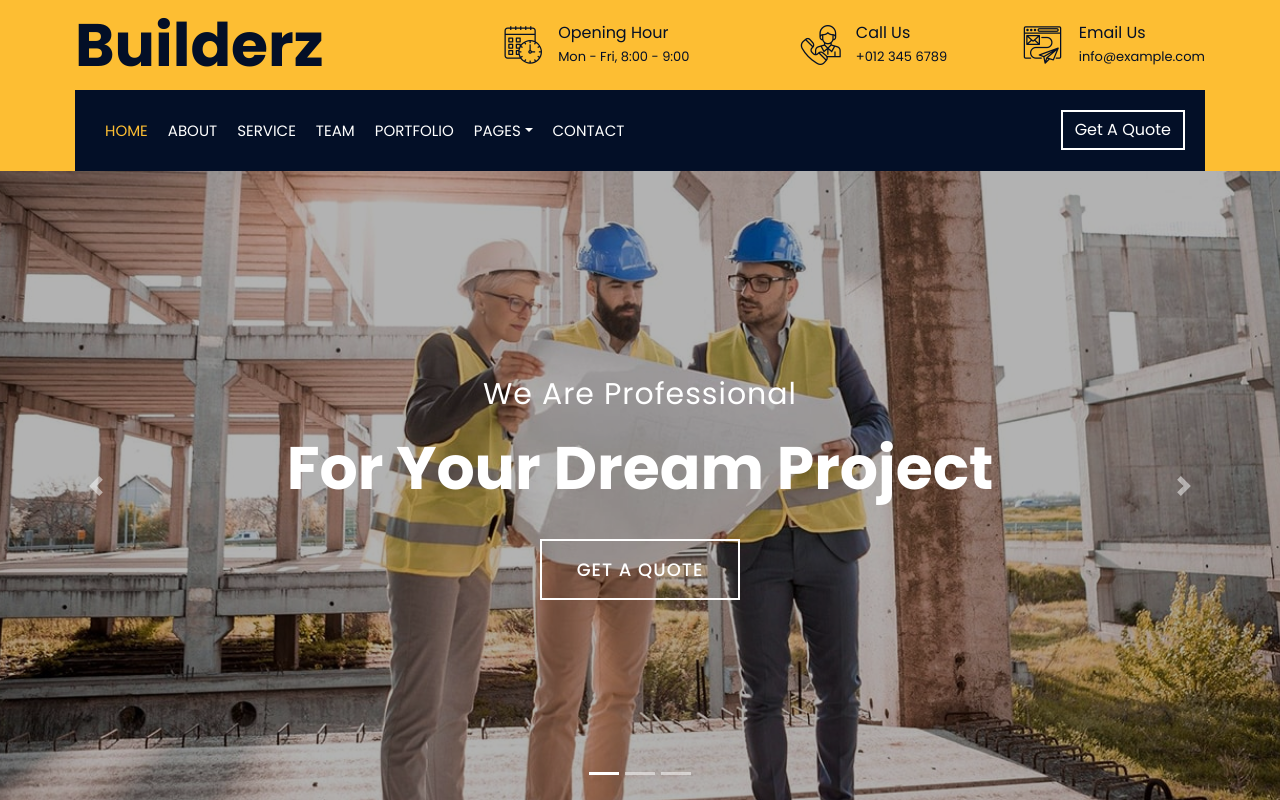
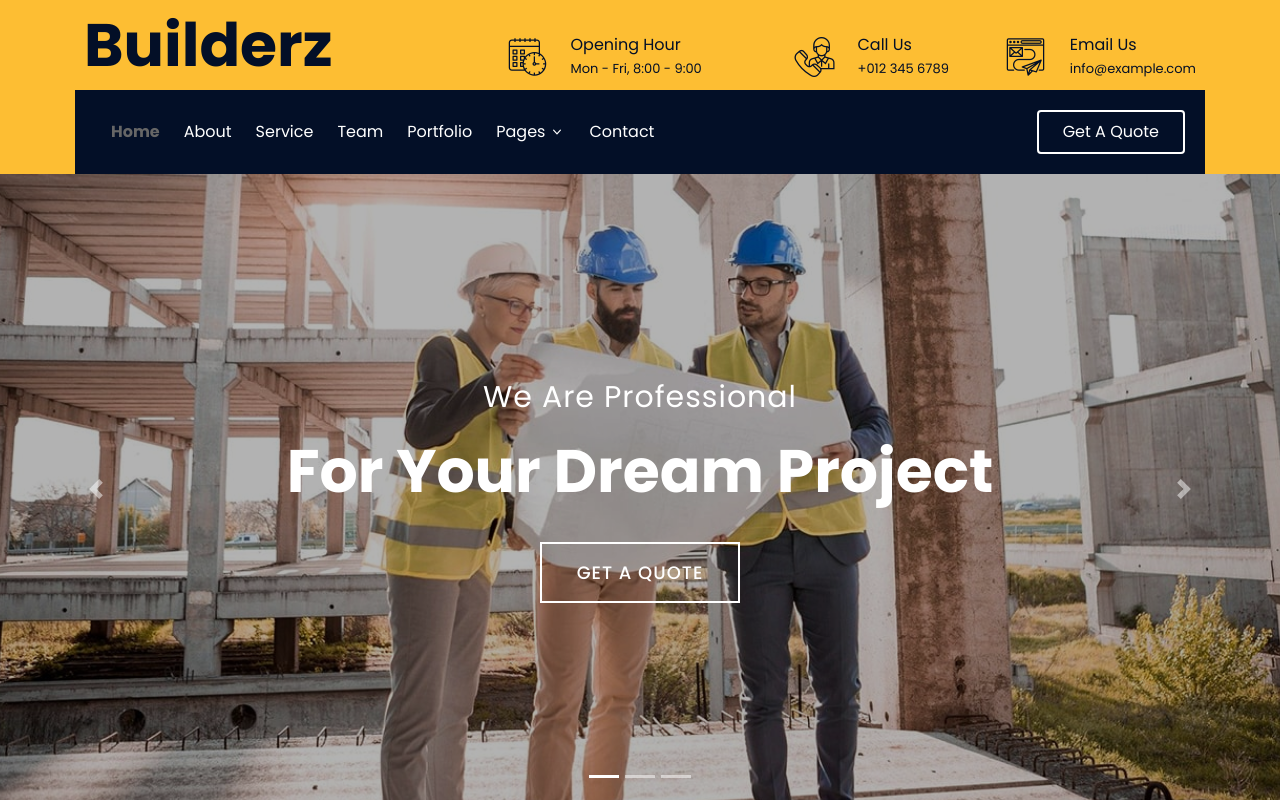
Before and after one commit to Leo42night/starplus-frontend, a React (Vite) app: page / in a window 1280 px wide. Shown: the top 800 px of the page. Built offline with nearby package versions, Linux system fonts and the light colour scheme.

Commit message:
Fix Tailwind Problem

```diff
--- a/src/_root/RootLayout.tsx
+++ b/src/_root/RootLayout.tsx
@@ -1,26 +1,30 @@
-import { Outlet, Link, useLocation } from "react-router-dom"
+import { useState } from "react";
+import { Outlet, Link, useLocation } from "react-router-dom";
 
 const RootLayout = () => {
   const location = useLocation();
+  const [isOpen, setIsOpen] = useState(false);
+  const [isDropdownOpen, setIsDropdownOpen] = useState(false);
+
   return (
     <div>
-      <div className="wrapper">
+      <div className="wrapper z-50">
         {/* Top Bar Start */}
         <div className="top-bar">
-          <div className="container-fluid">
-            <div className="row align-items-center">
-              <div className="col-lg-4 col-md-12">
+          <div className="max-w-screen-xl mx-auto px-4">
+            <div className="flex flex-col lg:flex-row items-center">
+              <div className="w-full lg:w-1/3 mb-4 lg:mb-0">
                 <div className="logo">
                   <a href="index.html">
                     <h1>Builderz</h1>
-                    {/* <!-- <img src="img/logo.jpg" alt="Logo"> --> */}
                   </a>
                 </div>
               </div>
-              <div className="col-lg-8 col-md-7 d-none d-lg-block">
-                <div className="row">
-                  <div className="col-4">
-                    <div className="top-bar-item">
+
+              <div className="w-full lg:w-2/3 hidden lg:flex">
+                <div className="flex w-full">
+                  <div className="w-1/3">
+                    <div className="top-bar-item flex items-center space-x-2">
                       <div className="top-bar-icon">
                         <i className="flaticon-calendar"></i>
                       </div>
@@ -30,8 +34,9 @@ const RootLayout = () => {
                       </div>
                     </div>
                   </div>
-                  <div className="col-4">
-                    <div className="top-bar-item">
+
+                  <div className="w-1/3">
+                    <div className="top-bar-item flex items-center space-x-2">
                       <div className="top-bar-icon">
                         <i className="flaticon-call"></i>
                       </div>
@@ -41,8 +46,9 @@ const RootLayout = () => {
                       </div>
                     </div>
                   </div>
-                  <div className="col-4">
-                    <div className="top-bar-item">
+
+                  <div className="w-1/3">
+                    <div className="top-bar-item flex items-center space-x-2">
                       <div className="top-bar-icon">
                         <i className="flaticon-send-mail"></i>
                       </div>
@@ -57,55 +63,254 @@ const RootLayout = () => {
             </div>
           </div>
         </div>
+
         {/* <!-- Top Bar End --> */}
 
         {/* <!-- Nav Bar Start --> */}
         <div className="nav-bar">
-          <div className="container-fluid">
-            <nav className="navbar navbar-expand-lg bg-dark navbar-dark">
-              <a href="#" className="navbar-brand">MENU</a>
-              <button type="button" className="navbar-toggler" data-toggle="collapse" data-target="#navbarCollapse">
-                <span className="navbar-toggler-icon"></span>
+          <div className="navbar flex justify-between items-center h-16">
+            {/* Mobile - Left: MENU */}
+            <div className="flex items-center">
+              <a href="#" className="text-xl block md:hidden text-white">
+                MENU
+              </a>
+            </div>
+
+            {/* Desktop - Center: Nav links */}
+            <div className="hidden pl-3 md:flex flex-1 justify-start space-x-6 items-center text-white">
+              <Link
+                to="/"
+                className={`transition-colors duration-200 ${
+                  location.pathname === "/"
+                    ? "text-yellow-400 font-bold"
+                    : "text-white hover:text-yellow-400"
+                }`}
+              >
+                <div>Home</div>
+              </Link>
+
+              <Link
+                to="/about"
+                className={`${
+                  location.pathname === "/about"
+                    ? "text-yellow-400 font-bold"
+                    : "text-white hover:text-yellow-400"
+                }`}
+              >
+                About
+              </Link>
+              <Link
+                to="/service"
+                className={`hover:text-yellow-400 ${
+                  location.pathname === "/service"
+                    ? "text-yellow-400 font-bold"
+                    : "text-white hover:text-yellow-400"
+                }`}
+              >
+                Service
+              </Link>
+              <Link
+                to="/team"
+                className={`hover:text-yellow-400 ${
+                  location.pathname === "/team"
+                    ? "text-yellow-400 font-bold"
+                    : "text-white hover:text-yellow-400"
+                }`}
+              >
+                Team
+              </Link>
+              <Link
+                to="/portfolio"
+                className={`hover:text-yellow-400 ${
+                  location.pathname === "/portfolio"
+                    ? "text-yellow-400 font-bold"
+                    : "text-white hover:text-yellow-400"
+                }`}
+              >
+                Portfolio
+              </Link>
+
+              {/* Dropdown for Pages */}
+              <div className="relative">
+                <button
+                  type="button"
+                  onClick={() => setIsDropdownOpen(!isDropdownOpen)}
+                  className="flex items-center hover:text-yellow-400"
+                >
+                  Pages
+                  <svg
+                    className="w-4 h-4 ml-1"
+                    fill="currentColor"
+                    viewBox="0 0 20 20"
+                  >
+                    <path
+                      fillRule="evenodd"
+                      d="M5.23 7.21a.75.75 0 011.06.02L10 11.293l3.71-4.06a.75.75 0 111.1 1.02l-4.25 4.65a.75.75 0 01-1.1 0l-4.25-4.65a.75.75 0 01.02-1.06z"
+                      clipRule="evenodd"
+                    />
+                  </svg>
+                </button>
+                {isDropdownOpen && (
+                  <div className="absolute mt-2 w-32 bg-white text-black rounded shadow-lg">
+                    <Link
+                      to="/blog"
+                      className="block px-4 py-2 hover:bg-gray-200"
+                      onClick={() => setIsDropdownOpen(false)}
+                    >
+                      Blog
+                    </Link>
+                    <Link
+                      to="/single"
+                      className="block px-4 py-2 hover:bg-gray-200"
+                      onClick={() => setIsDropdownOpen(false)}
+                    >
+                      Single
+                    </Link>
+                  </div>
+                )}
+              </div>
+
+              <Link
+                to="/contact"
+                className={`hover:text-yellow-400 ${
+                  location.pathname === "/contact"
+                    ? "text-yellow-400 font-bold"
+                    : "text-white hover:text-yellow-400"
+                }`}
+              >
+                Contact
+              </Link>
+            </div>
+
+            {/* Right: Button */}
+            <div className="hidden md:flex">
+              <a
+                href="#"
+                className="bg-yellow-400 text-white text-black px-4 py-2 rounded hover:bg-yellow-500 btn"
+              >
+                Get A Quote
+              </a>
+            </div>
+
+            {/* Mobile - Burger */}
+            <div className="md:hidden flex items-center">
+              <button
+                type="button"
+                onClick={() => setIsOpen(!isOpen)}
+                className="text-gray-400 hover:text-white focus:outline-none"
+              >
+                <svg
+                  className="h-8 w-8"
+                  xmlns="http://www.w3.org/2000/svg"
+                  fill="none"
+                  viewBox="0 0 24 24"
+                  stroke="currentColor"
+                >
+                  {isOpen ? (
+                    // X icon
+                    <path
+                      strokeLinecap="round"
+                      strokeLinejoin="round"
+                      strokeWidth="2"
+                      d="M6 18L18 6M6 6l12 12"
+                    />
+                  ) : (
+                    // Hamburger
+                    <path
+                      strokeLinecap="round"
+                      strokeLinejoin="round"
+                      strokeWidth="2"
+                      d="M4 6h16M4 12h16M4 18h16"
+                    />
+                  )}
+                </svg>
               </button>
+            </div>
+          </div>
 
-              <div className="collapse navbar-collapse justify-content-between" id="navbarCollapse">
-                <div className="navbar-nav mr-auto">
-                  <Link to="/" className={`nav-item nav-link ${location.pathname === "/" ? "active" : ""}`}>Home</Link>
-                  <Link to="/about" className={`nav-item nav-link ${location.pathname === "/about" ? "active" : ""}`}>About</Link>
-                  <Link to="/service" className={`nav-item nav-link ${location.pathname === "/service" ? "active" : ""}`}>Service</Link>
-                  <Link to="/team" className={`nav-item nav-link ${location.pathname === "/team" ? "active" : ""}`}>Team</Link>
-                  <Link to="/portfolio" className={`nav-item nav-link ${location.pathname === "/portfolio" ? "active" : ""}`}>Portfolio</Link>
-                  {/* <a href="about.html" className="nav-item nav-link">About</a>
-                <a href="service.html" className="nav-item nav-link">Service</a>
-                <a href="team.html" className="nav-item nav-link">Team</a>
-                <a href="portfolio.html" className="nav-item nav-link">Project</a> */}
-                  <div className="nav-item dropdown">
-                    <a href="#" className={`nav-link dropdown-toggle ${location.pathname === "/blog" || location.pathname === "/single" ? "active" : ""}`} data-toggle="dropdown">Pages</a>
-                    <div className="dropdown-menu">
-                      <Link to="/blog" className="dropdown-item">Blog</Link>
-                      <Link to="/single" className="dropdown-item">single</Link>
-                      {/* <a href="blog.html" className="dropdown-item">Blog Page</a>
-                    <a href="single.html" className="dropdown-item">Single Page</a> */}
-                    </div>
-                  </div>
-                  <Link to="/contact" className={`nav-item nav-link ${location.pathname === "/contact" ? "active" : ""}`}>Contact</Link>
-                  {/* <a href="contact.html" className="nav-item nav-link">Contact</a> */}
-                </div>
-                <div className="ml-auto">
-                  <a className="btn" href="#">Get A Quote</a>
+          {/* Mobile Menu */}
+          {isOpen && (
+            <div className="md:hidden bg-gray-800 px-4 pt-2 pb-4 space-y-2">
+              <Link
+                to="/"
+                className="block text-white hover:text-yellow-400"
+                onClick={() => setIsOpen(false)}
+              >
+                Home
+              </Link>
+              <Link
+                to="/about"
+                className="text-white block hover:text-yellow-400"
+                onClick={() => setIsOpen(false)}
+              >
+                About
+              </Link>
+              <Link
+                to="/service"
+                className="text-white block hover:text-yellow-400"
+                onClick={() => setIsOpen(false)}
+              >
+                Service
+              </Link>
+              <Link
+                to="/team"
+                className="text-white block hover:text-yellow-400"
+                onClick={() => setIsOpen(false)}
+              >
+                Team
+              </Link>
+              <Link
+                to="/portfolio"
+                className="text-white block hover:text-yellow-400"
+                onClick={() => setIsOpen(false)}
+              >
+                Portfolio
+              </Link>
+
+              {/* Dropdown inside mobile */}
+              <div>
+                <div className="text-gray-300">Pages</div>
+                <div className="pl-4 space-y-1">
+                  <Link
+                    to="/blog"
+                    className="text-white block hover:text-yellow-400"
+                    onClick={() => setIsOpen(false)}
+                  >
+                    Blog
+                  </Link>
+                  <Link
+                    to="/single"
+                    className="text-white block hover:text-yellow-400"
+                    onClick={() => setIsOpen(false)}
+                  >
+                    Single
+                  </Link>
                 </div>
               </div>
-            </nav>
-          </div>
+
+              <Link
+                to="/contact"
+                className="text-white block hover:text-yellow-400"
+                onClick={() => setIsOpen(false)}
+              >
+                Contact
+              </Link>
+
+              <a
+                href="#"
+                className="block mt-2 bg-yellow-400 text-black text-center py-2 rounded hover:bg-yellow-500"
+              >
+                Get A Quote
+              </a>
+            </div>
+          )}
         </div>
         {/* <!-- Nav Bar End --> */}
       </div>
 
-
       <div className="wrapper">
         <Outlet />
       </div>
-
 
       <div className="wrapper">
         {/* <!-- Footer Start --> */}
@@ -115,15 +320,32 @@ const RootLayout = () => {
               <div className="col-md-6 col-lg-3">
                 <div className="footer-contact">
                   <h2>Office Contact</h2>
-                  <p><i className="fa fa-map-marker-alt"></i>123 Street, New York, USA</p>
-                  <p><i className="fa fa-phone-alt"></i>+012 345 67890</p>
-                  <p><i className="fa fa-envelope"></i>info@example.com</p>
+                  <p>
+                    <i className="fa fa-map-marker-alt"></i>123 Street, New
+                    York, USA
+                  </p>
+                  <p>
+                    <i className="fa fa-phone-alt"></i>+012 345 67890
+                  </p>
+                  <p>
+                    <i className="fa fa-envelope"></i>info@example.com
+                  </p>
                   <div className="footer-social">
-                    <a href=""><i className="fab fa-twitter"></i></a>
-                    <a href=""><i className="fab fa-facebook-f"></i></a>
-                    <a href=""><i className="fab fa-youtube"></i></a>
-                    <a href=""><i className="fab fa-instagram"></i></a>
-                    <a href=""><i className="fab fa-linkedin-in"></i></a>
+                    <a href="">
+                      <i className="fab fa-twitter"></i>
+                    </a>
+                    <a href="">
+                      <i className="fab fa-facebook-f"></i>
+                    </a>
+                    <a href="">
+                      <i className="fab fa-youtube"></i>
+                    </a>
+                    <a href="">
+                      <i className="fab fa-instagram"></i>
+                    </a>
+                    <a href="">
+                      <i className="fab fa-linkedin-in"></i>
+                    </a>
                   </div>
                 </div>
               </div>
@@ -151,7 +373,8 @@ const RootLayout = () => {
                 <div className="newsletter">
                   <h2>Newsletter</h2>
                   <p>
-                    Lorem ipsum dolor sit amet elit. Phasellus nec pretium mi. Curabitur facilisis ornare velit non vulpu
+                    Lorem ipsum dolor sit amet elit. Phasellus nec pretium mi.
+                    Curabitur facilisis ornare velit non vulpu
                   </p>
                   <div className="form">
                     <input className="form-control" placeholder="Email here" />
@@ -173,18 +396,24 @@ const RootLayout = () => {
           <div className="container copyright">
             <div className="row">
               <div className="col-md-6">
-                <p>&copy; <a href="#">Your Site Name</a>, All Right Reserved.</p>
+                <p>
+                  &copy; <a href="#">Your Site Name</a>, All Right Reserved.
+                </p>
               </div>
               <div className="col-md-6">
-                <p>Designed By <a href="https://htmlcodex.com">HTML Codex</a></p>
+                <p>
+                  Designed By <a href="https://htmlcodex.com">HTML Codex</a>
+                </p>
               </div>
             </div>
           </div>
         </div>
-        <a href="#" className="back-to-top"><i className="fa fa-chevron-up"></i></a>
+        <a href="#" className="back-to-top">
+          <i className="fa fa-chevron-up"></i>
+        </a>
       </div>
     </div>
-  )
-}
+  );
+};
 
-export default RootLayout
+export default RootLayout;
--- a/src/_root/pages/Home.tsx
+++ b/src/_root/pages/Home.tsx
@@ -1,4 +1,4 @@
-// import './../../tailwind.css'; // akses pakai path relatif. jika aktif, beberapa kode akan ditimpa
+import './../../tailwind.css'; // akses pakai path relatif. jika aktif, beberapa kode akan ditimpammm
 
 const Home = () => {
   return (
```
